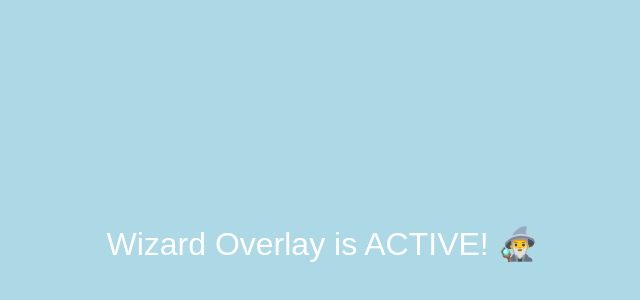
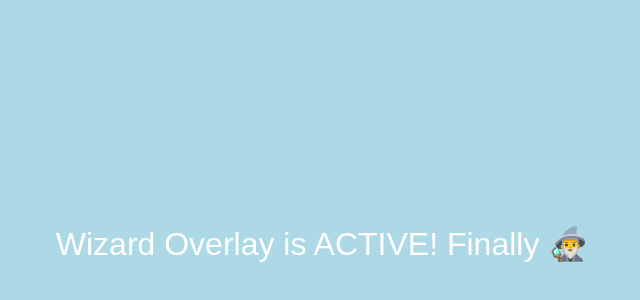
Before and after one commit to lukskul/wizardOverlay, a plain HTML site: page index.html in a window 1280 px wide. Shown: the part 156-456 px from the top of the page, without its empty margins (318-958 px from the left). Drawn offline with Linux system fonts and the light colour scheme.

Commit message:
adding html edit

```diff
--- a/index.html
+++ b/index.html
@@ -19,7 +19,7 @@
   </style>
 </head>
 <body>
-  Wizard Overlay is ACTIVE! 🧙‍♂️
+  Wizard Overlay is ACTIVE! Finally 🧙‍♂️
 </body>
 
 <script>console.log("working");</script>
```
